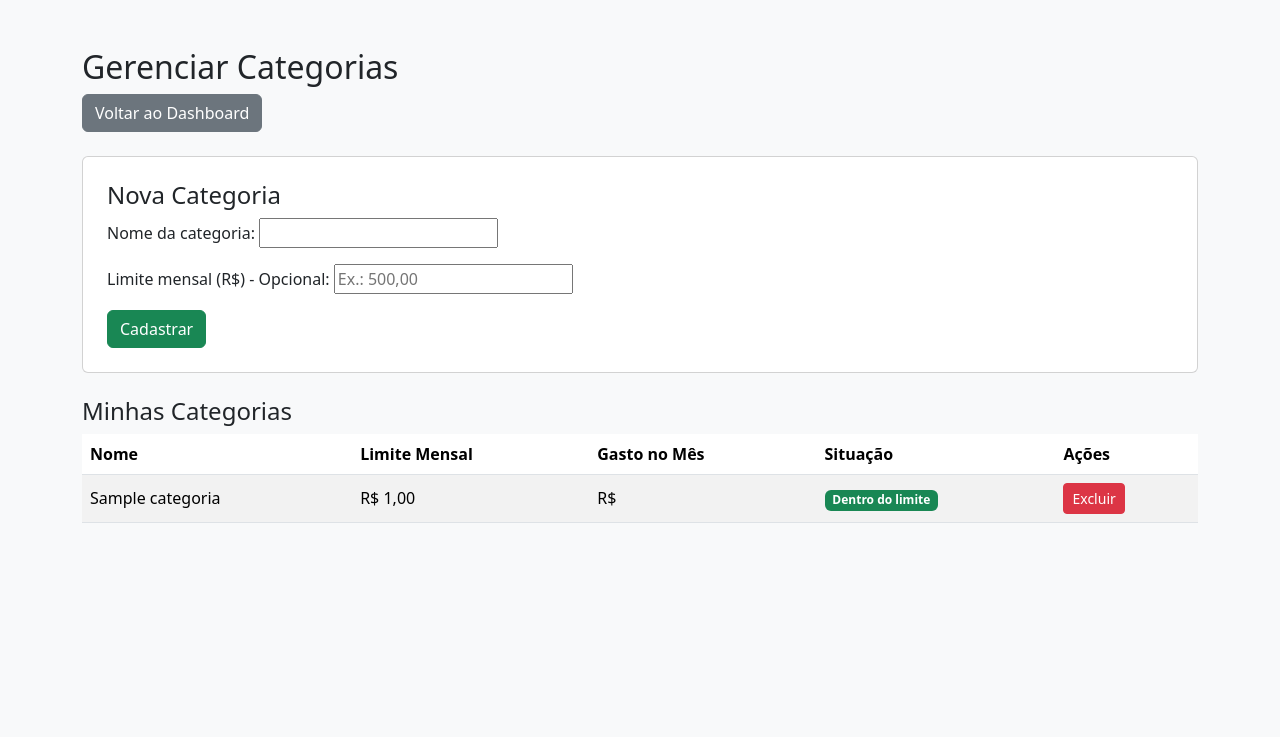
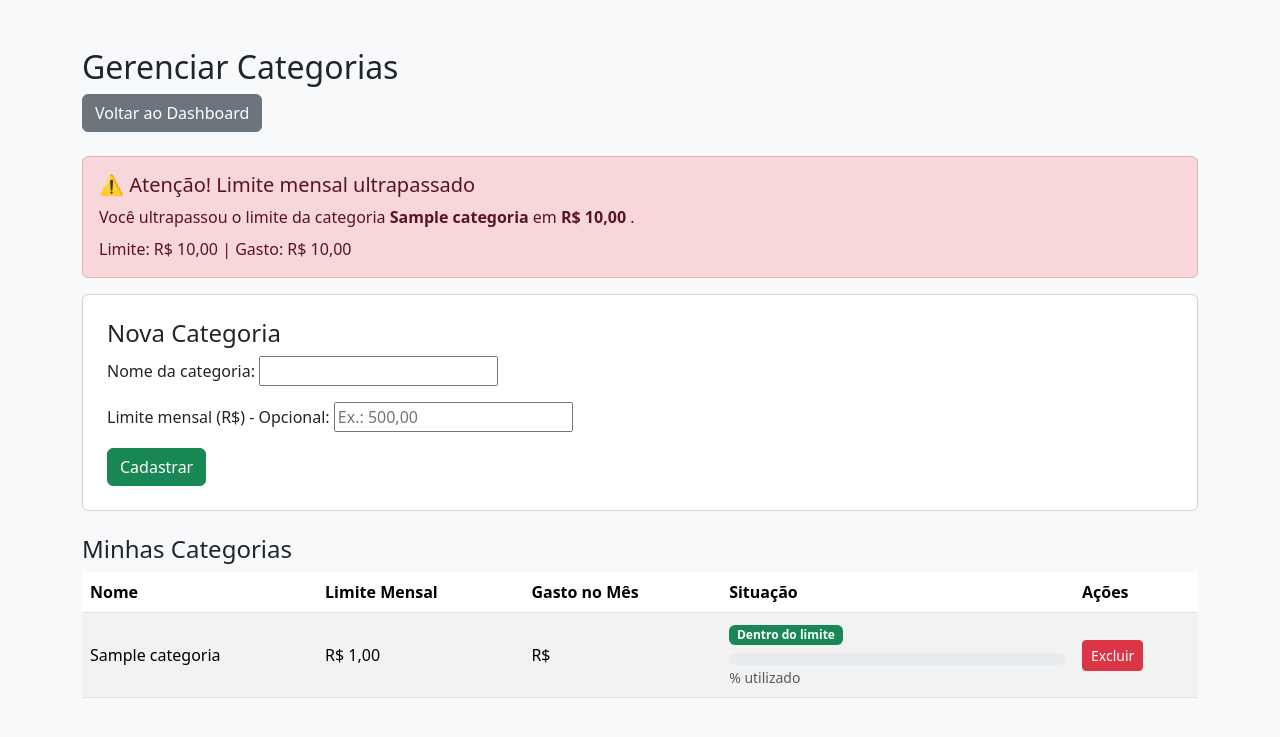
Before and after one commit to leonicio77/Sistema-de-Controle-Financeiro-Pessoal, a Django app: template app/templates/categorias.html in a window 1280 px wide. Shown: the top 737 px of the page. Run offline with Django 5.2, Linux system fonts and the light colour scheme; tables that the repository leaves empty hold one stand-in row (values such as "Sample post"); the template is opened without the code that fills it: values that come from a table or form of the project are taken from there, most other values are stand-ins (such as "Sample title", 1, 10 or a date in 2020).

Commit message:
Alertas de limite mensal

```diff
--- a/app/templates/categorias.html
+++ b/app/templates/categorias.html
@@ -21,6 +21,29 @@
         Voltar ao Dashboard
     </a>
 
+    <!-- Alertas de limite ultrapassado -->
+    {% for categoria in alertas_limite %}
+    <div class="alert alert-danger" role="alert">
+        <h5 class="alert-heading">
+            ⚠️ Atenção! Limite mensal ultrapassado
+        </h5>
+
+        Você ultrapassou o limite da categoria
+        <strong>{{ categoria.nome }}</strong>
+        em
+        <strong>
+            R$ {{ categoria.valor_ultrapassado|floatformat:2 }}
+        </strong>.
+
+        <div class="mt-2">
+            Limite: R$ {{ categoria.limite_mensal|floatformat:2 }}
+            |
+            Gasto: R$ {{ categoria.gasto_mes|floatformat:2 }}
+        </div>
+    </div>
+    {% endfor %}
+
+    <!-- Cadastro -->
     <div class="card p-4 mb-4">
         <h4>Nova Categoria</h4>
 
@@ -66,23 +89,43 @@
                         R$ {{ categoria.gasto_mes|floatformat:2 }}
                     </td>
 
-                    <td>
+                    <td style="min-width: 220px;">
+
                         {% if categoria.limite_mensal == None %}
                             <span class="badge bg-secondary">
                                 Sem limite
                             </span>
-                        {% elif categoria.gasto_mes > categoria.limite_mensal %}
+                        {% else %}
+
+                            {% if categoria.gasto_mes > categoria.limite_mensal %}
                                 <span class="badge bg-danger">
                                     Limite ultrapassado
                                 </span>
                             {% elif categoria.gasto_mes == categoria.limite_mensal %}
+                                <span class="badge bg-danger">
+                                    Limite atingido
+                                </span>
+                            {% elif categoria.porcentagem >= 80 %}
                                 <span class="badge bg-warning text-dark">
-                                Limite atingido
+                                    Próximo do limite
                                 </span>
                             {% else %}
                                 <span class="badge bg-success">
                                     Dentro do limite
                                 </span>
+                            {% endif %}
+
+                            <div class="progress mt-2" style="height: 12px;">
+                                <div class="progress-bar bg-{{ categoria.cor_progresso }}"
+                                     role="progressbar"
+                                     style="width: {% if categoria.porcentagem > 100 %}100{% else %}{{ categoria.porcentagem|stringformat:'.0f' }}{% endif %}%;">
+                                </div>
+                            </div>
+
+                            <small class="text-muted">
+                                {{ categoria.porcentagem|floatformat:1 }}% utilizado
+                            </small>
+
                         {% endif %}
                     </td>
 
```
Also changed, not shown: app/templates/dashboard.html (+35 -0 lines), app/views.py (+63 -4 lines). Lines whose indentation alone changed are shown as unchanged.
